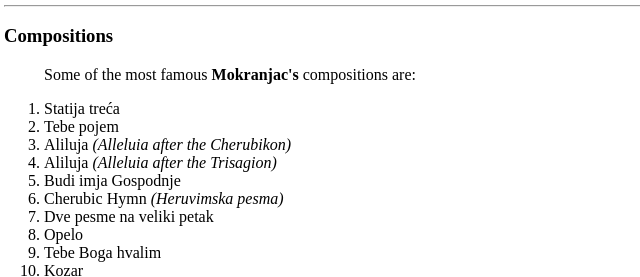
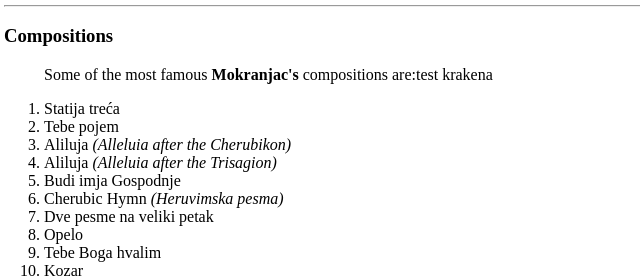
Before and after one commit to thepaun/test1, a plain HTML site: page index1.html in a window 1280 px wide. Shown: the part 528-805 px from the top of the page, 4-644 px from the left. Drawn offline with Linux system fonts and the light colour scheme.

Commit message:
test krakena

```diff
--- a/index1.html
+++ b/index1.html
@@ -62,7 +62,7 @@
     <dl>
         <h3>Compositions</h3>
     </dl>
-    <dd>Some of the most famous <b>Mokranjac's</b> compositions are:</dd>
+    <dd>Some of the most famous <b>Mokranjac's</b> compositions are:test krakena</dd>
     <ol>
         <li>Statija treća</li>
         <li>Tebe pojem</li>
```
